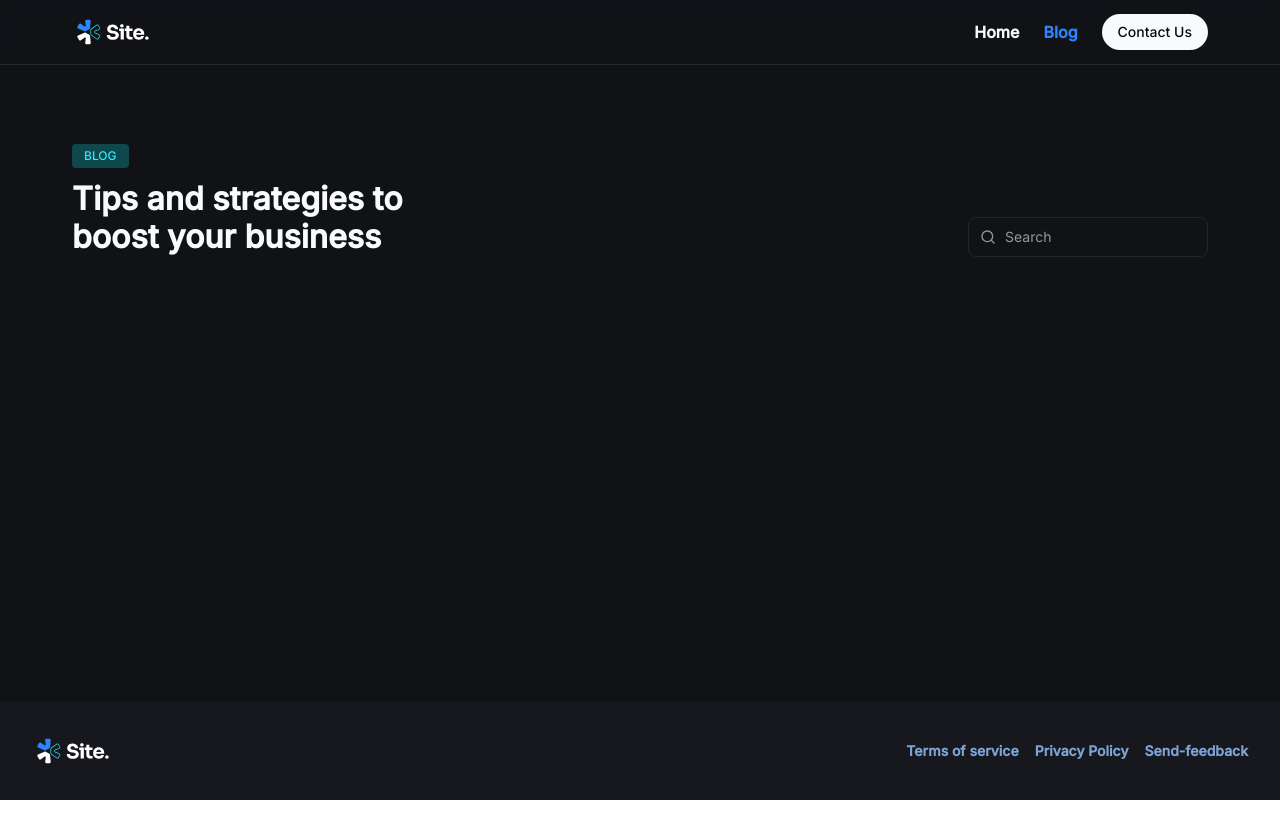
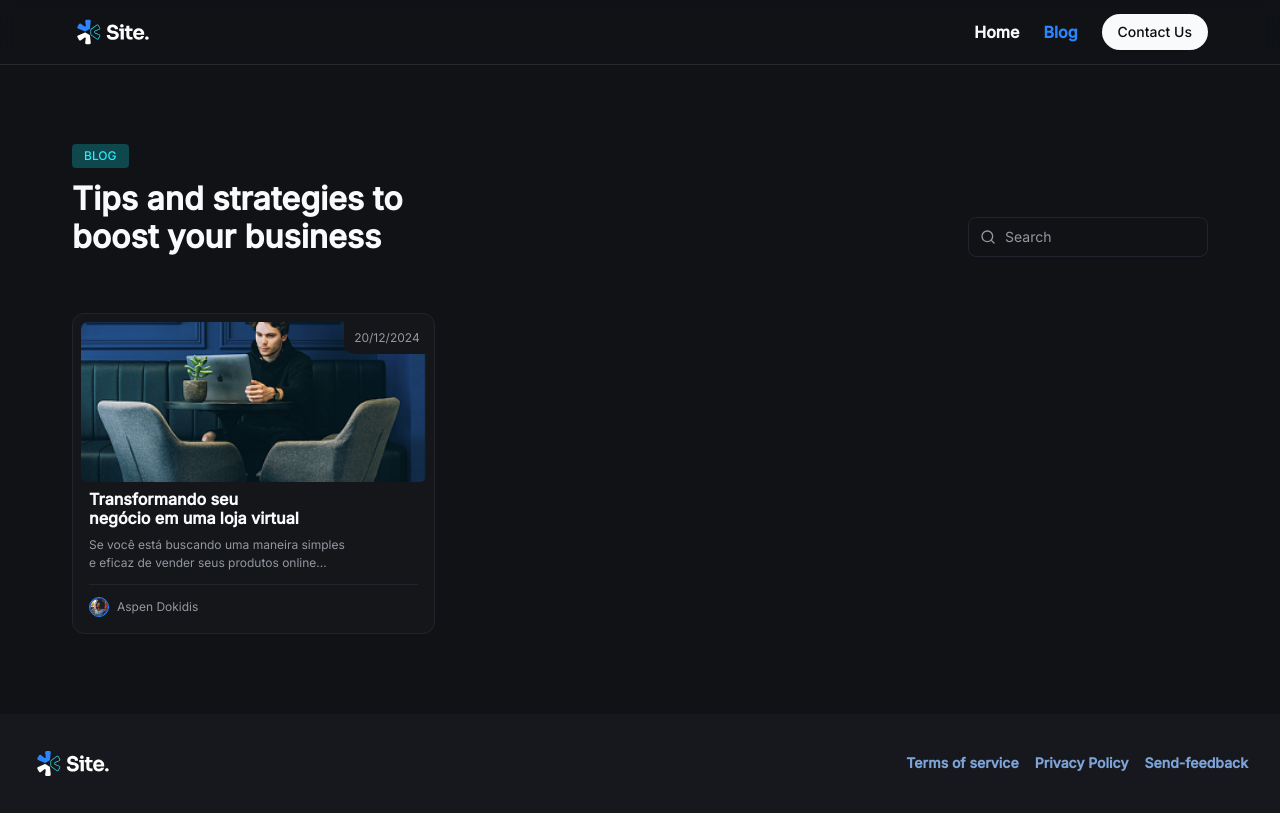
Before and after one commit to wilsonfsouza/blog-next-page-routes, a Next.js app: page /blog in a window 1280 px wide. Built offline with nearby package versions, Linux system fonts and the light colour scheme; a web font is replaced by a local one.

Commit message:
feat: add blog post cards to blog list

```diff
--- a/src/templates/blog/blog-list.tsx
+++ b/src/templates/blog/blog-list.tsx
@@ -1,5 +1,7 @@
 import { Search } from '@/components/search'
 import { useRouter } from 'next/router'
+import { BlogPostCard } from './components/post-card'
+import { BlogPostGridCard } from './components/post-grid-card'
 
 export function BlogList() {
   const router = useRouter()
@@ -9,7 +11,7 @@ export function BlogList() {
   const pageTitle = query ? `Search results for "${query}"` : DEFAULT_PAGE_TITLE
 
   return (
-    <div className="flex flex-col px-4 py-5 md:px-0 md:py-20">
+    <div className="flex flex-col gap-6 px-4 py-5 md:gap-14 md:px-0 md:py-20">
       <header>
         <div className="container flex flex-col items-start justify-between space-y-6 md:flex-row md:items-end">
           <div className="flex max-w-[27.5rem] flex-col items-start gap-3">
@@ -24,6 +26,26 @@ export function BlogList() {
           <Search />
         </div>
       </header>
+
+      <BlogPostGridCard>
+        <BlogPostCard
+          title="Transformando seu negócio em uma loja virtual"
+          description="Se você está buscando uma maneira simples e eficaz de vender seus produtos online..."
+          date="20/12/2024"
+          slug="transforming-business-into-online-store"
+          image={{
+            src: '/assets/transforming-business-into-online-store.png',
+            alt: 'Photo of a business man using his macbook to create his online store',
+          }}
+          author={{
+            avatar: {
+              src: '/reviews/customer-01.png',
+              alt: 'Picture of Aspen Dokidis',
+            },
+            name: 'Aspen Dokidis',
+          }}
+        />
+      </BlogPostGridCard>
     </div>
   )
 }
--- /dev/null
+++ b/src/templates/blog/components/post-card/index.ts
@@ -0,0 +1 @@
+export * from './post-card'
--- /dev/null
+++ b/src/templates/blog/components/post-card/post-card.tsx
@@ -0,0 +1,74 @@
+import Image from 'next/image'
+import Link from 'next/link'
+
+type Image = {
+  src: string
+  alt: string
+}
+
+type Author = {
+  name: string
+  avatar: Image
+}
+
+interface BlogPostCardProps {
+  slug: string
+  title: string
+  description: string
+  image: Image
+  date: string
+  author: Author
+}
+
+export const BlogPostCard = ({
+  slug,
+  title,
+  description,
+  image,
+  date,
+  author,
+}: BlogPostCardProps) => {
+  return (
+    <Link
+      href={`/blog/${slug}`}
+      className="w-full max-w-2xl overflow-hidden rounded-xl border border-gray-400 bg-gray-600 transition-all duration-300 hover:border-blue-300"
+    >
+      <div className="overflow-hidden rounded-md p-2">
+        <div className="relative">
+          <div className="background-blur-sm absolute right-0 top-0 rounded-bl-[0.625rem] bg-gray-600 pb-[0.375rem] pl-[0.625rem] pr-[0.375rem] pt-[0.125rem]">
+            <span className="text-body-xs text-gray-300">{date}</span>
+          </div>
+          <Image
+            src={image?.src}
+            alt={image?.alt}
+            width={288}
+            height={144}
+            className="h-40 w-full rounded-md object-cover object-top"
+          />
+        </div>
+
+        <div className="p-2">
+          <h2 className="line-clamp-3 text-balance pb-2 text-heading-xs text-gray-100">
+            {title}
+          </h2>
+
+          <p className="line-clamp-3 text-balance text-body-xs text-gray-300">
+            {description}
+          </p>
+
+          <div className="mt-3 flex items-center gap-2 overflow-hidden border-t border-gray-400 pt-3">
+            <div className="relative h-5 w-5 rounded-full border border-blue-200">
+              <Image
+                src={author?.avatar?.src}
+                alt={author?.avatar?.alt}
+                fill
+                className="rounded-full object-cover"
+              />
+            </div>
+            <span className="text-body-xs text-gray-300">{author?.name}</span>
+          </div>
+        </div>
+      </div>
+    </Link>
+  )
+}
--- /dev/null
+++ b/src/templates/blog/components/post-grid-card/index.ts
@@ -0,0 +1 @@
+export * from './post-grid-card'
--- /dev/null
+++ b/src/templates/blog/components/post-grid-card/post-grid-card.tsx
@@ -0,0 +1,11 @@
+interface BlogPostGridCardProps {
+  children: React.ReactNode
+}
+
+export const BlogPostGridCard = ({ children }: BlogPostGridCardProps) => {
+  return (
+    <div className="container grid grid-cols-1 gap-4 md:grid-cols-2 md:gap-6 lg:grid-cols-3">
+      {children}
+    </div>
+  )
+}
```
Also changed, not shown: public/assets/transforming-business-into-online-store.png (added).
